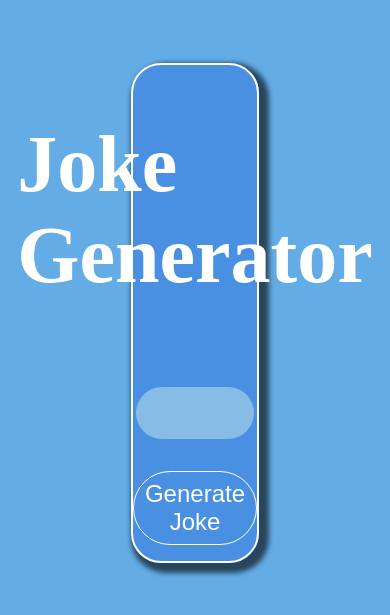
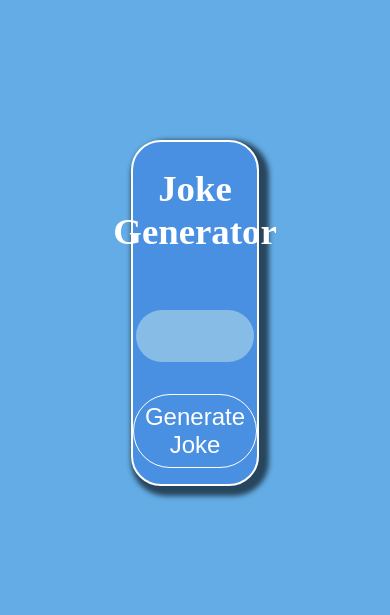
Before and after one commit to M1chU02/EveryDayCode, a plain HTML site: page Joke-Generator/index.html in a window 390 px wide. Shown: the part 117-732 px from the top of the page. Drawn offline with Linux system fonts and the light colour scheme.

Commit message:
Fixed styling

```diff
--- a/Advice-Generator/style.css
+++ b/Advice-Generator/style.css
@@ -23,6 +23,7 @@ body {
 
 h1 {
   font-size: 5rem;
+  text-align: center;
 }
 
 p {
@@ -52,3 +53,9 @@ button {
 button:hover {
   background-color: #9854cb;
 }
+
+@media (max-width: 1000px) {
+  h1 {
+    font-size: 2.3rem;
+  }
+}
--- a/Joke-Generator/style.css
+++ b/Joke-Generator/style.css
@@ -23,6 +23,7 @@ body {
 
 h1 {
   font-size: 5rem;
+  text-align: center;
 }
 
 p {
@@ -52,3 +53,9 @@ button {
 button:hover {
   background-color: #3871c1;
 }
+
+@media (max-width: 1000px) {
+  h1 {
+    font-size: 2.3rem;
+  }
+}
```
